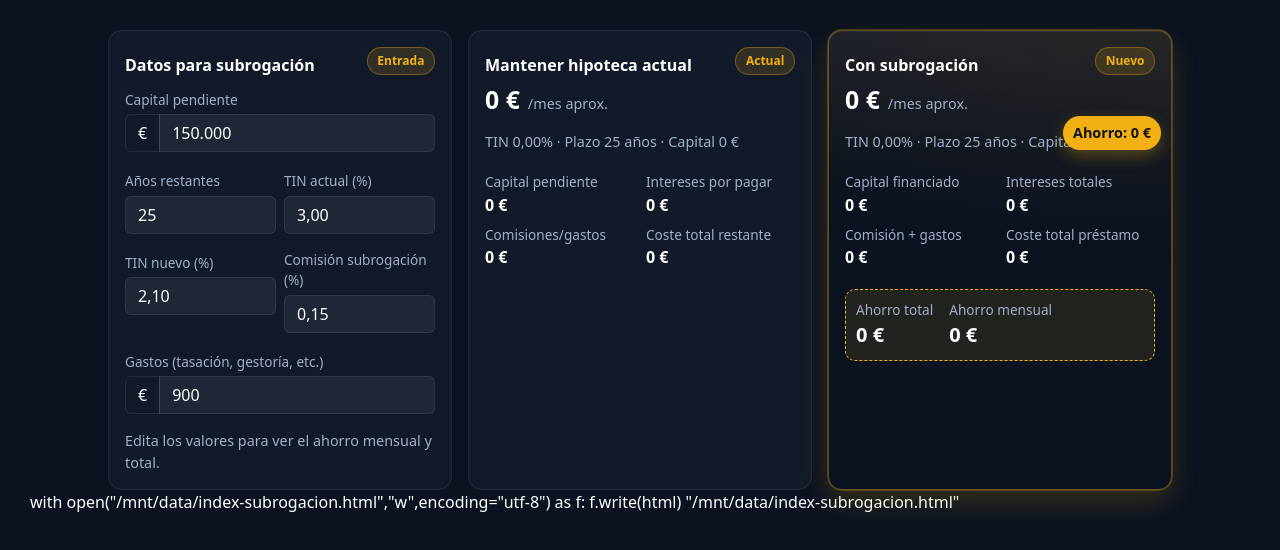
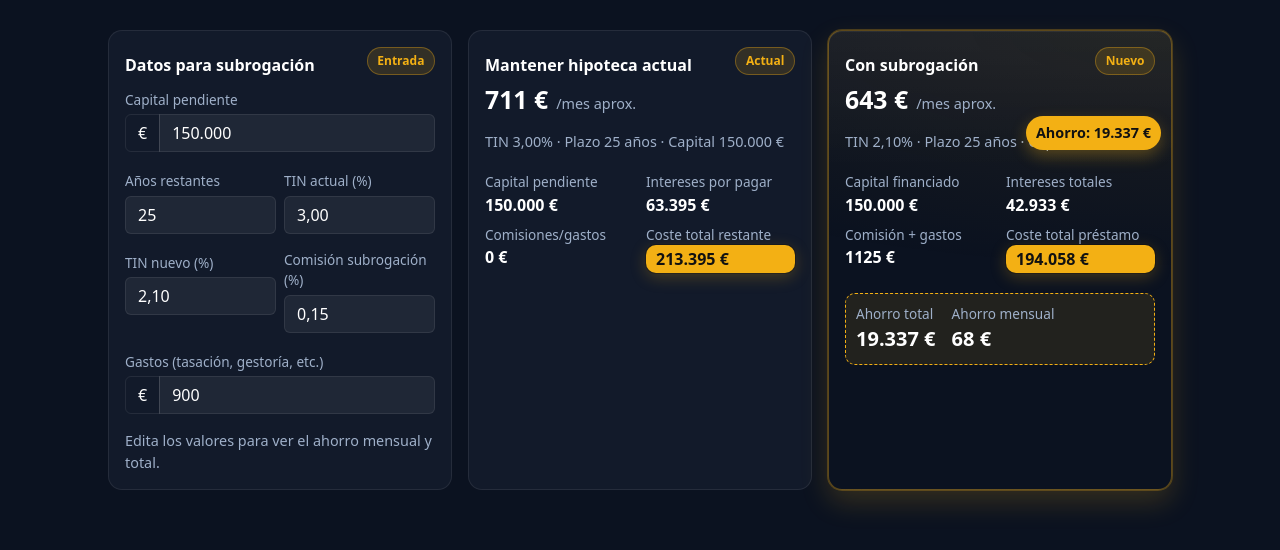
Before and after one commit to Albertuito/calculadoraa, a plain HTML site: page subrogacion/index.html in a window 1280 px wide. Drawn offline with nearby package versions, Linux system fonts and the light colour scheme.

Commit message:
Update index.html

```diff
--- a/subrogacion/index.html
+++ b/subrogacion/index.html
@@ -38,13 +38,15 @@
       box-shadow:0 0 0 1px var(--stroke-strong),0 10px 24px rgba(243,176,20,.12);
     }
     #pro-card{
-      background:radial-gradient(1200px 400px at 100% 0%, rgba(243,176,20,.08), transparent 60%),linear-gradient(180deg, rgba(255,255,255,.04), transparent 30%);
+      background:radial-gradient(1200px 400px at 100% 0%, rgba(243,176,20,.08), transparent 60%),
+                 linear-gradient(180deg, rgba(255,255,255,.04), transparent 30%);
       border:1px solid rgba(243,176,20,.35);
       box-shadow:0 0 0 1px rgba(243,176,20,.25),0 12px 28px rgba(243,176,20,.18),inset 0 1px 0 rgba(255,255,255,.06);
     }
     .hh-head{display:flex;justify-content:space-between;align-items:flex-end;}
     .hh-title{font-size:1rem;font-weight:800;color:#fff;margin:0;}
-    .hh-pill{font-size:.75rem;padding:.25rem .6rem;border-radius:999px;color:var(--accent);background:rgba(243,176,20,.14);border:1px solid rgba(243,176,20,.35);font-weight:700;}
+    .hh-pill{font-size:.75rem;padding:.25rem .6rem;border-radius:999px;color:var(--accent);
+      background:rgba(243,176,20,.14);border:1px solid rgba(243,176,20,.35);font-weight:700;}
     .sub{color:var(--muted);font-size:.9rem;}
     .input-group-text{background:transparent;color:#fff;border-color:var(--stroke);}
     .form-control{background:rgba(255,255,255,.06)!important;color:#fff!important;border-color:var(--stroke);}
@@ -53,15 +55,14 @@
     .grid{display:grid;grid-template-columns:1fr 1fr;gap:.5rem .75rem;}
     .label-sm{color:var(--muted);font-size:.85rem;}
     .val{font-weight:700;}
-    #std-total,#pro-total{
+    #old-total,#new-total{
       background:var(--accent);color:#111;
       padding:2px 10px;border-radius:10px;font-weight:900;
       box-shadow:0 0 0 1px rgba(0,0,0,.25),0 4px 16px rgba(243,176,20,.25);
     }
     .ribbon{
-      position:absolute;top:85px;right:10px;background:var(--accent);
-      color:#111;font-weight:900;padding:6px 10px;border-radius:999px;
-      box-shadow:0 6px 16px rgba(243,176,20,.3);font-size:.9rem;
+      position:absolute;top:85px;right:10px;background:var(--accent);color:#111;font-weight:900;
+      padding:6px 10px;border-radius:999px;box-shadow:0 6px 16px rgba(243,176,20,.3);font-size:.9rem;
     }
     .save-wrap{border:1px dashed var(--accent);background:rgba(243,176,20,.10);border-radius:10px;padding:10px;}
     .save-fig{font-weight:900;font-size:1.25rem;}
@@ -177,12 +178,13 @@
 </div>
 
 <script>
+(function(){
   // Utils
   const fmtMoney=v=>isFinite(v)?new Intl.NumberFormat('es-ES',{style:'currency',currency:'EUR',maximumFractionDigits:0}).format(v):'—';
-const fmtPct=v=>isFinite(v)?(v).toFixed(2).replace('.',',')+'%':'—';
+  const fmtPct=v=>isFinite(v)?(Number(v)).toFixed(2).replace('.',',')+'%':'—';
   const parseNum=s=>{
     if(typeof s!=='string') return Number(s)||0;
-  return parseFloat(s.replace(/\\./g,'').replace(/,/g,'.').replace(/[^\\d.\\-]/g,''))||0;
+    return parseFloat(s.replace(/\./g,'').replace(/,/g,'.').replace(/[^\d.\-]/g,''))||0;
   };
   const monthlyPayment=(P,annual,years)=>{
     const r=annual/12, n=years*12;
@@ -190,12 +192,13 @@ const monthlyPayment=(P,annual,years)=>{
     return r===0?P/n:P*r/(1-Math.pow(1+r,-n));
   };
 
-// DOM
   const $=id=>document.getElementById(id);
-const inputs=['capPend','yearsLeft','tinOld','tinNew','feePct','otherCosts'].map(id=>$(id));
+  const ids=['capPend','yearsLeft','tinOld','tinNew','feePct','otherCosts'];
+  const els=ids.map($);
+  // Si algún input no existe, no seguimos (evita errores silenciosos)
+  if(els.some(el=>!el)){ console.error('Faltan inputs esperados'); return; }
 
   function computeAll(){
-  // Leer entradas
     const capital = parseNum($('capPend').value || '150000');
     const years   = Math.max(1, Math.min(40, parseInt($('yearsLeft').value || '25',10)));
     const tinOld  = parseNum($('tinOld').value || '3')/100;
@@ -203,19 +206,16 @@ function computeAll(){
     const feePct  = parseNum($('feePct').value || '0.15')/100;
     const other   = parseNum($('otherCosts').value || '900');
 
-  // Actual
     const oldPay = monthlyPayment(capital, tinOld, years);
     const oldInterest = oldPay*years*12 - capital;
-  const oldFees = 0; // mantener no añade gastos
+    const oldFees = 0;
     const oldTotal = capital + oldInterest + oldFees;
 
-  // Nueva subrogación
     const newPay = monthlyPayment(capital, tinNew, years);
     const newInterest = newPay*years*12 - capital;
     const newFees = capital*feePct + other;
     const newTotal = capital + newInterest + newFees;
 
-  // Render Actual
     $('old-monthly').textContent = fmtMoney(oldPay);
     $('old-sub').textContent = `TIN ${fmtPct(tinOld*100)} · Plazo ${years} años · Capital ${fmtMoney(capital)}`;
     $('old-capital').textContent = fmtMoney(capital);
@@ -223,7 +223,6 @@ function computeAll(){
     $('old-fees').textContent = fmtMoney(oldFees);
     $('old-total').textContent = fmtMoney(oldTotal);
 
-  // Render Nueva
     $('new-monthly').textContent = fmtMoney(newPay);
     $('new-sub').textContent = `TIN ${fmtPct(tinNew*100)} · Plazo ${years} años · Capital ${fmtMoney(capital)}`;
     $('new-capital').textContent = fmtMoney(capital);
@@ -231,7 +230,6 @@ function computeAll(){
     $('new-fees').textContent = fmtMoney(newFees);
     $('new-total').textContent = fmtMoney(newTotal);
 
-  // Ahorros
     const saveTotal = Math.max(0, oldTotal - newTotal);
     const saveMonth = Math.max(0, oldPay - newPay);
     $('save-total').textContent = fmtMoney(saveTotal);
@@ -239,22 +237,20 @@ function computeAll(){
     $('ribbon-save').textContent = `Ahorro: ${fmtMoney(saveTotal)}`;
   }
 
-// Listeners
-inputs.forEach(el=>el.addEventListener('input', computeAll));
+  els.forEach(el=>{
+    ['input','change','keyup'].forEach(evt=>el.addEventListener(evt, computeAll));
+  });
 
-// Valores por defecto visibles al cargar
-$('capPend').value = '150.000';
-$('yearsLeft').value = '25';
-$('tinOld').value = '3,00';
-$('tinNew').value = '2,10';
-$('feePct').value = '0,15';
-$('otherCosts').value = '900';
+  // Valores iniciales
+  $('capPend').value = $('capPend').value || '150.000';
+  $('yearsLeft').value = $('yearsLeft').value || '25';
+  $('tinOld').value = $('tinOld').value || '3,00';
+  $('tinNew').value = $('tinNew').value || '2,10';
+  $('feePct').value = $('feePct').value || '0,15';
+  $('otherCosts').value = $('otherCosts').value || '900';
 
-// Primer render
   computeAll();
+})();
 </script>
 </body>
 </html>
-with open("/mnt/data/index-subrogacion.html","w",encoding="utf-8") as f:
-    f.write(html)
-"/mnt/data/index-subrogacion.html"
```
Lines whose indentation alone changed are shown as unchanged.
